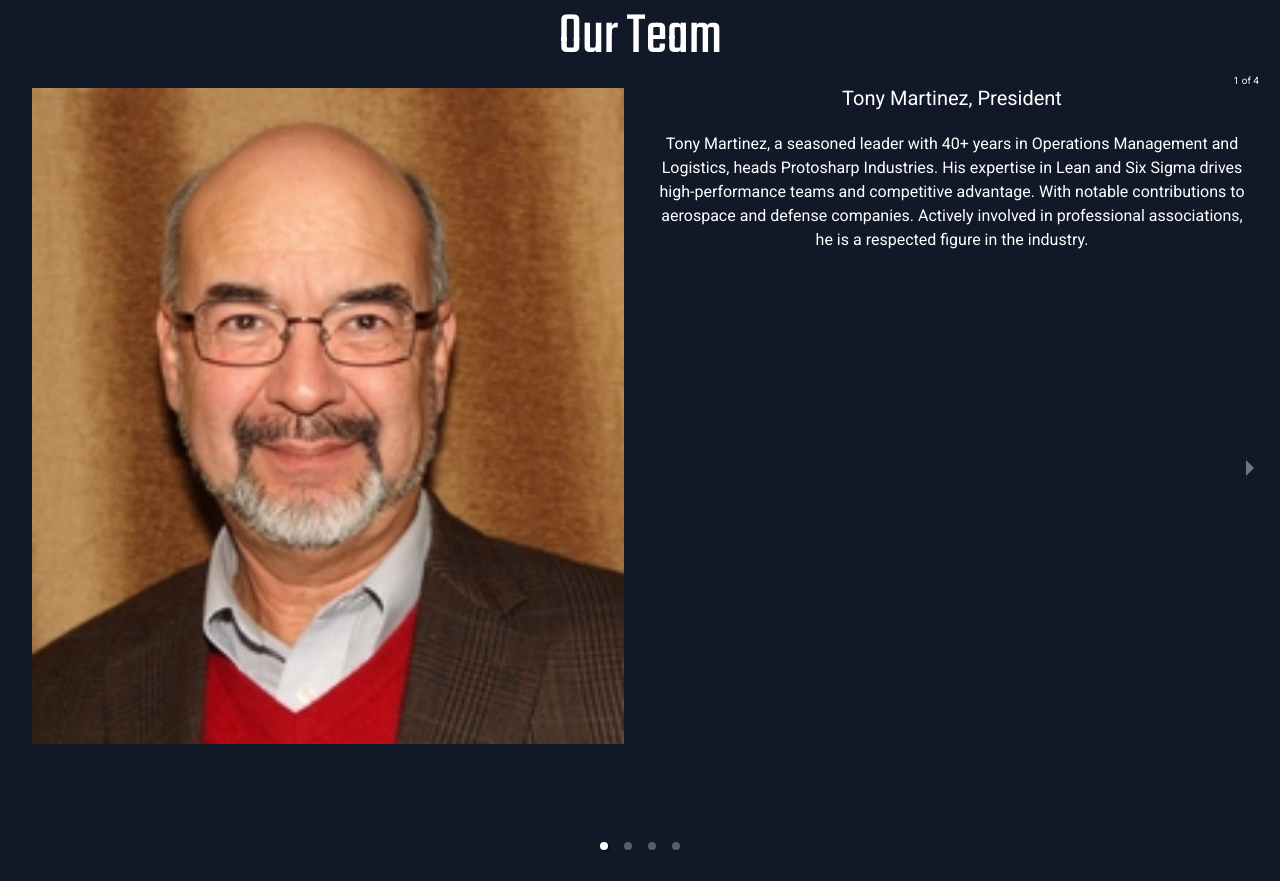
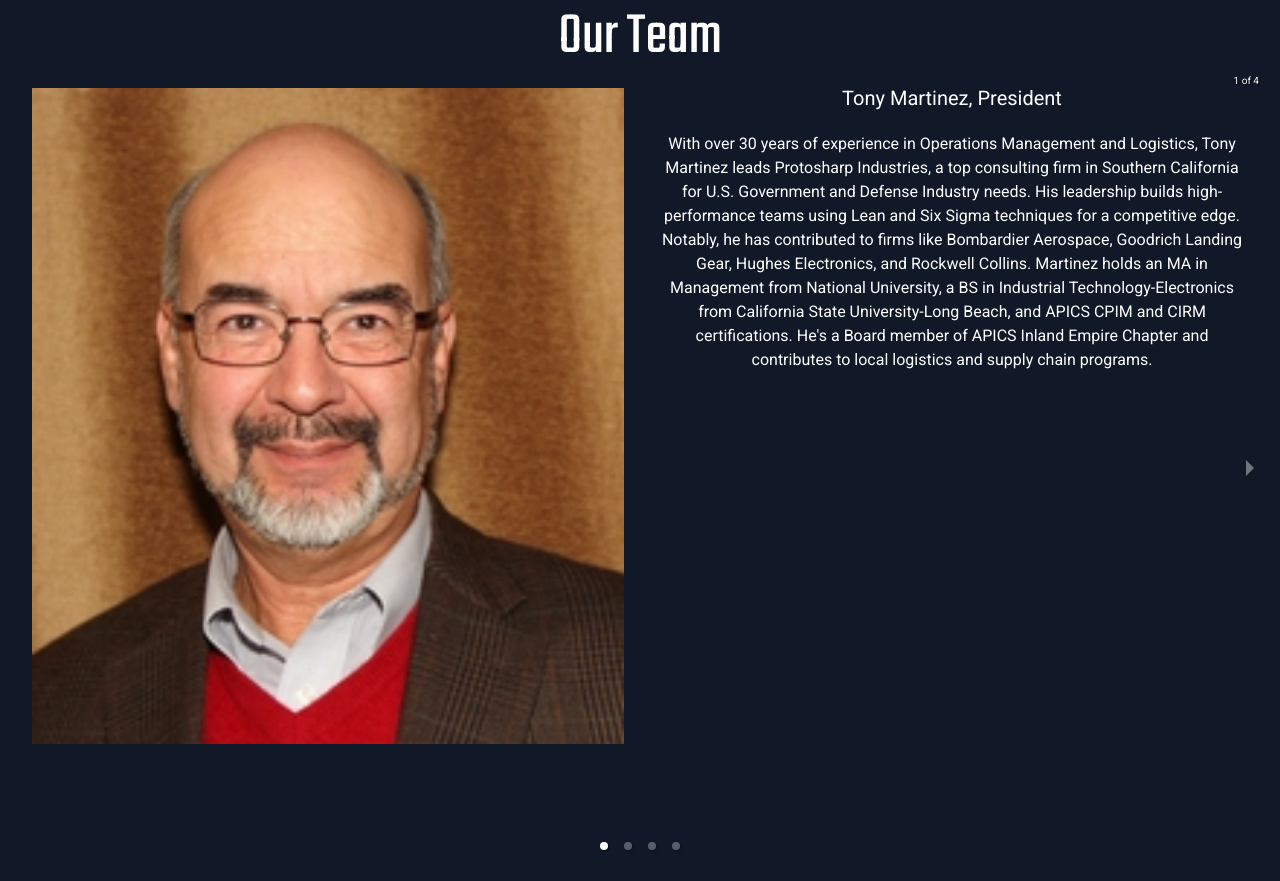
Before and after one commit to Czaldivar419/protosharp, a Next.js app: page / in a window 1280 px wide. Shown: the part 2520-3401 px from the top of the page. Built offline with nearby package versions, Linux system fonts and the light colour scheme.

Commit message:
touch ups and syntax fix

```diff
--- a/components/about.js
+++ b/components/about.js
@@ -39,7 +39,7 @@ export default function About() {
       optimizing supply chains, and driving operational efficiency, we are dedicated to delivering innovative solutions and achieving
       remarkable results for our clients. From overcoming technical challenges to implementing lean practices and fostering strong
       supplier partnerships, we are committed to providing top-notch guidance and expertise tailored to your unique needs. Partner
-      with us to unlock your business's true potential and embark on a journey of success and growth
+      with us to unlock your business&rsquo;s true potential and embark on a journey of success and growth
       </p>
     </div>
   );
--- a/components/team.js
+++ b/components/team.js
@@ -14,25 +14,25 @@ export default function Team() {
       imgUrl: "tony.jpg",
       name: "Tony Martinez",
       title: "President",
-      about: "Tony Martinez, a seasoned leader with 40+ years in Operations Management and Logistics, heads Protosharp Industries. His expertise in Lean and Six Sigma drives high-performance teams and competitive advantage. With notable contributions to aerospace and defense companies. Actively involved in professional associations, he is a respected figure in the industry.",
+      about: "With over 30 years of experience in Operations Management and Logistics, Tony Martinez leads Protosharp Industries, a top consulting firm in Southern California for U.S. Government and Defense Industry needs. His leadership builds high-performance teams using Lean and Six Sigma techniques for a competitive edge. Notably, he has contributed to firms like Bombardier Aerospace, Goodrich Landing Gear, Hughes Electronics, and Rockwell Collins. Martinez holds an MA in Management from National University, a BS in Industrial Technology-Electronics from California State University-Long Beach, and APICS CPIM and CIRM certifications. He's a Board member of APICS Inland Empire Chapter and contributes to local logistics and supply chain programs.",
     },
     {
       imgUrl: "hank.jpg",
       name: "Hank Rogers",
       title: "Senior Consultant",
-      about: "Hank Rogers is a seasoned consultant with expertise in manufacturing operations, quality systems, Six Sigma, and Lean methodologies. He has achieved significant cost savings in various industries across the US and Latin America. Hank's bilingual proficiency and academic background make him a valuable asset in cross-cultural settings",
+      about: "Hank Rogers, a distinguished manufacturing consultant, has made an indelible mark with his prowess in quality systems, Six Sigma, and Lean methodologies. With a trailblazing career spanning the U.S. and Latin America, Hank's achievements include elevating aerospace SPC programs and establishing thriving factories. Notably, he spearheaded a $20M savings initiative alongside a major Mexican auto plant. Hank's expertise extends across diverse sectors such as finance, aerospace, healthcare, and education. Holding degrees from prestigious institutions like Notre Dame, Illinois State, and Cal Poly Pomona, Hank's contributions have earned him the esteemed Distinguished Instructor Award from UC Irvine.",
     },
     {
       imgUrl: "lisa.jpg",
       name: "Lisa Anderson",
       title: "Senior Consultant",
-      about: " Lisa Anderson is a seasoned business executive with a strong background in operations, project management, and supply chain. She has led successful turnarounds and achieved significant improvements in inventory management and service levels. Lisa holds an MBA in Finance and serves as the President of the APICS Inland Empire Chapter.",
+      about: "Lisa Anderson is a seasoned business executive with a strong track record in operations, project management, and supply chain optimization. She notably led an operational turnaround and merger at Attends Healthcare, achieving impressive inventory turnover, cost reduction, and improved service levels. Lisa holds an MBA in Finance from California State University, Fullerton, and a BS in Business Administration from the University of North Carolina, Chapel Hill. Currently, she serves as President of the APICS Inland Empire Chapter.",
     },
     {
         imgUrl: "fuentes.jpg",
         name: "Cecelia Fuentes",
         title: "Business Development Specialist",
-        about: "Cecelia Fuentes is an experienced consultant with a strong background in business development, training, and project management. She has worked on significant projects at Lockheed Martin and leads fundraising and marketing initiatives at Advanced Consulting Associates. Her organizational skills are vital to Protosharp's contract development and management.",
+        about: "Cecelia Fuentes, a seasoned consultant, has driven business development, training, and project management in Southern California. Notably, at Lockheed Martin, she spearheaded security protocol implementation for the Transportation Security Administration project across US airports. As head of Advanced Consulting Associates, Cecelia excels in fundraising, event production, marketing, and research, enhancing Protosharp's contract management. With degrees from UCLA and The London School of Economics, including an MSc. in International Political Economy, her expertise shines.",
       },
   ];
 
```
